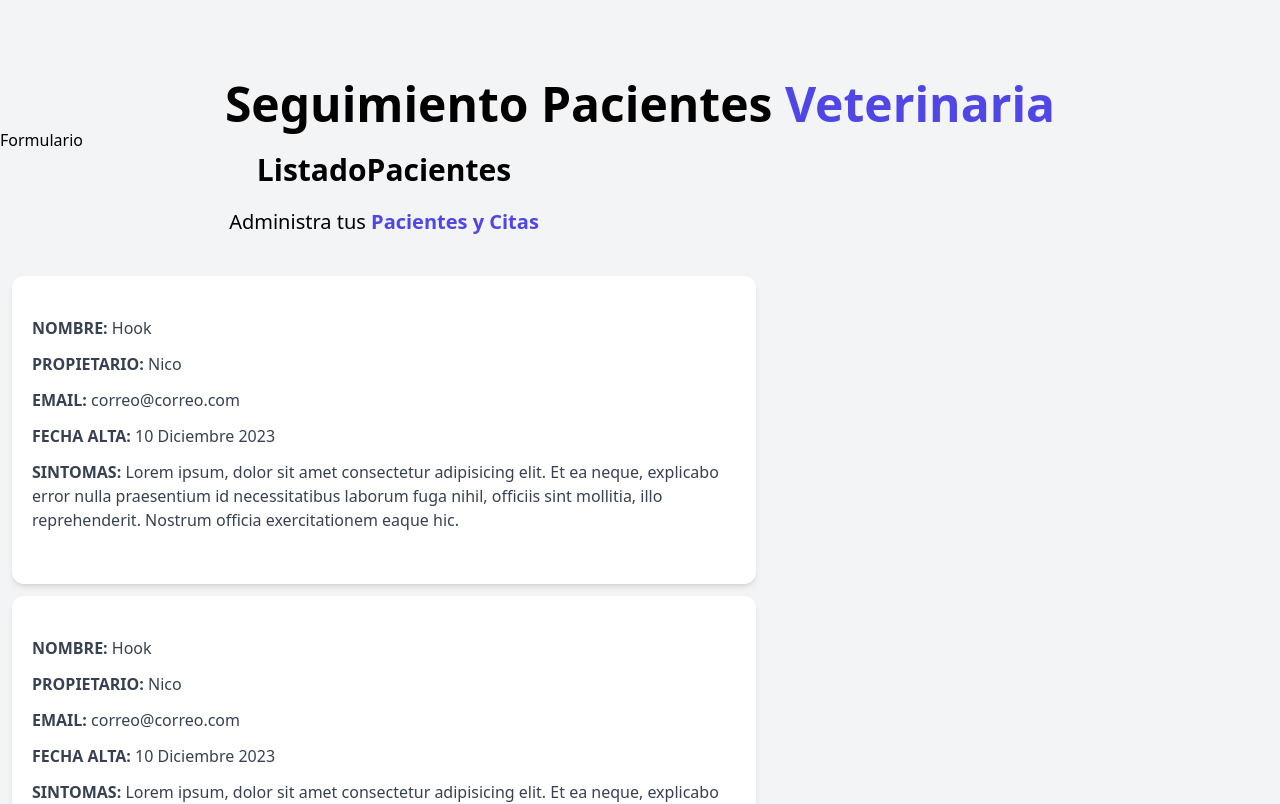
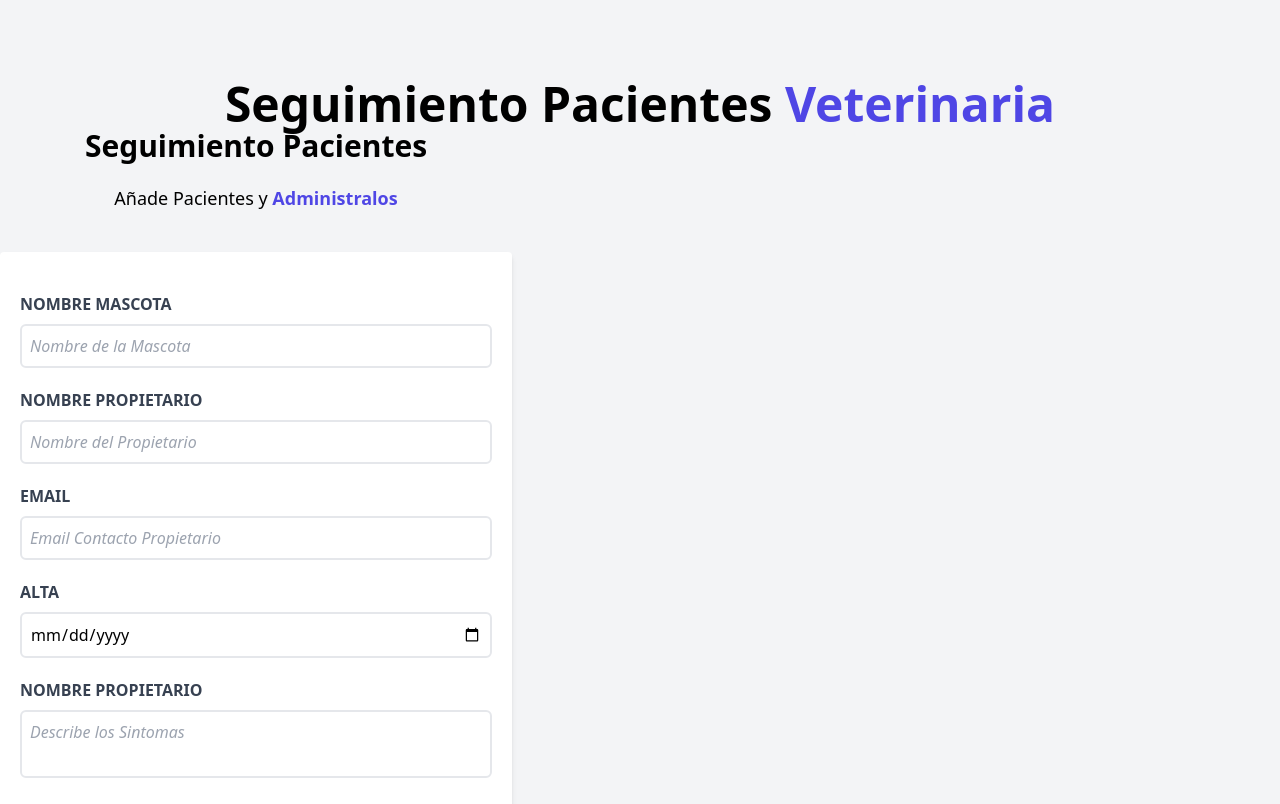
Before and after one commit to NibboNi/citas-veterinaria-react, a React (Vite) app: page / in a window 1280 px wide. Shown: the top 804 px of the page. Built offline with nearby package versions, Linux system fonts and the light colour scheme.

Commit message:
Updated Formulario component
Created the content and added it's stykes to Formulario component

```diff
--- a/src/components/Formulario.jsx
+++ b/src/components/Formulario.jsx
@@ -1,6 +1,36 @@
 function Formulario() {
   return (
-      <h2>Formulario</h2>
+    <div className="md:w-1/2 lg:w-2/5">
+      <h2 className="font-black text-3xl text-center">Seguimiento Pacientes</h2>
+      <p className="text-lg mt-5 text-center mb-10">
+        Añade Pacientes y <span className="text-indigo-600 font-bold">Administralos</span>
+      </p>
+
+      <form className="bg-white shadow-md rounded py-10 px-5 flex flex-col gap-5 mb-10">
+        <div>
+          <label htmlFor="mascota" className="block text-gray-700 uppercase font-bold">Nombre Mascota</label>
+          <input id="mascota" type="text" placeholder="Nombre de la Mascota"  className="border-2 w-full p-2 mt-2 placeholder-gray-400 placeholder:italic rounded-md"/>
+        </div>
+        <div>
+          <label htmlFor="propietario" className="block text-gray-700 uppercase font-bold">Nombre Propietario</label>
+          <input id="propietario" type="text" placeholder="Nombre del Propietario"  className="border-2 w-full p-2 mt-2 placeholder-gray-400 placeholder:italic rounded-md"/>
+        </div>
+        <div>
+          <label htmlFor="email" className="block text-gray-700 uppercase font-bold">Email</label>
+          <input id="email" type="email" placeholder="Email Contacto Propietario "  className="border-2 w-full p-2 mt-2 placeholder-gray-400 placeholder:italic rounded-md"/>
+        </div>
+        <div>
+          <label htmlFor="alta" className="block text-gray-700 uppercase font-bold">Alta</label>
+          <input id="alta" type="date" className="border-2 w-full p-2 mt-2 placeholder-gray-400 placeholder:italic rounded-md"/>
+        </div>
+        <div>
+          <label htmlFor="sintomas" className="block text-gray-700 uppercase font-bold">Nombre Propietario</label>
+          <textarea id="sintomas" placeholder="Describe los Sintomas" className="border-2 w-full p-2 mt-2 placeholder-gray-400 placeholder:italic rounded-md resize-none"/>
+        </div>
+
+        <input type="submit" value="Agregar Paciente" className="bg-indigo-600 w-full p-3 text-white uppercase font-bold hover:bg-indigo-700 cursor-pointer transition-colors" />
+      </form>
+    </div>
   )
 }
 export default Formulario
```
